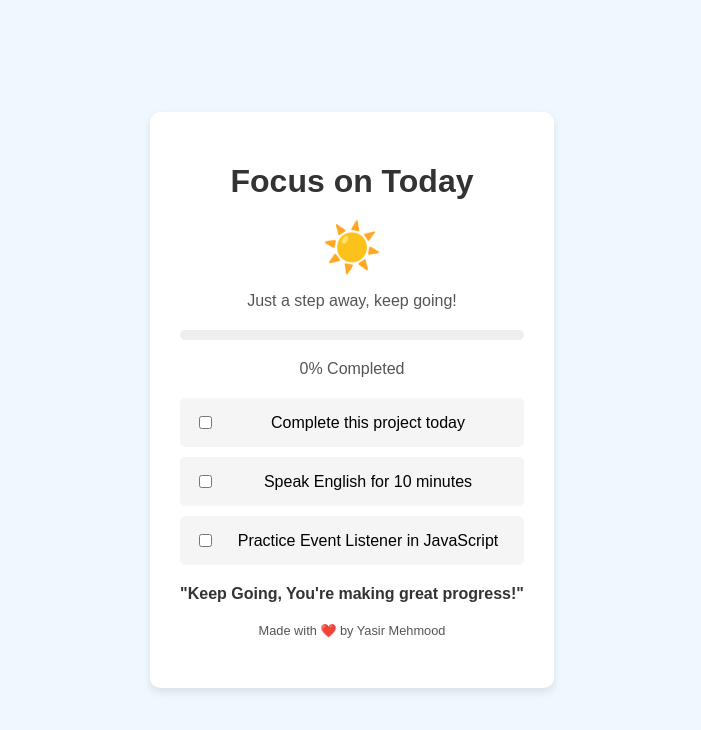
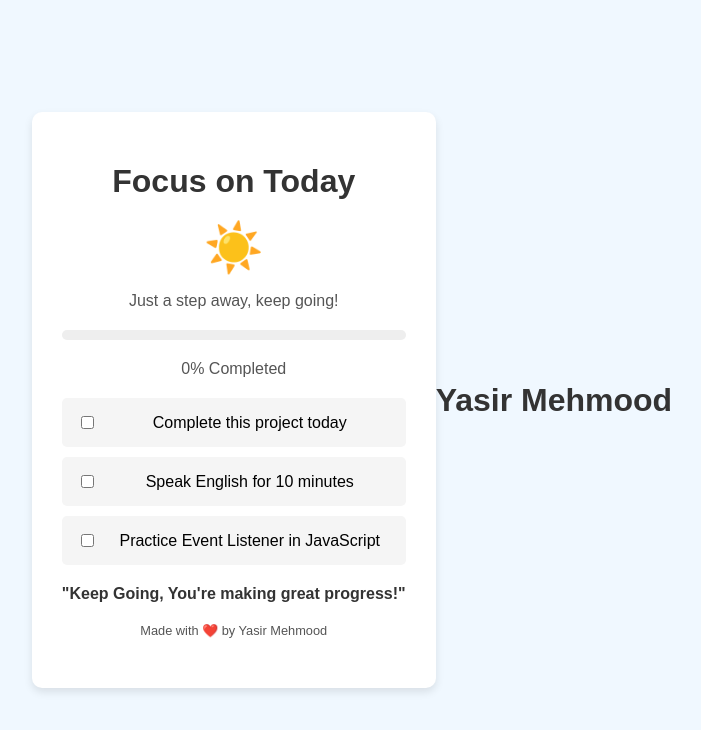
Before and after one commit to 1Yasir/focus-today, a plain HTML site: page index.html in a window 1280 px wide. Shown: the whole page, without its empty margins (288-989 px from the left). Drawn offline with Linux system fonts and the light colour scheme.

Commit message:
change after clone

```diff
--- a/index.html
+++ b/index.html
@@ -128,6 +128,8 @@
             <p class="footer">Made with ❤️ by Yasir Mehmood</p>
         </div>
 
+
+        <h1>Yasir Mehmood</h1>
         <script>
         const taskCheckboxes = document.querySelectorAll('.task-checkbox');
         const progressBarFill = document.querySelector('.progress-fill');
```
